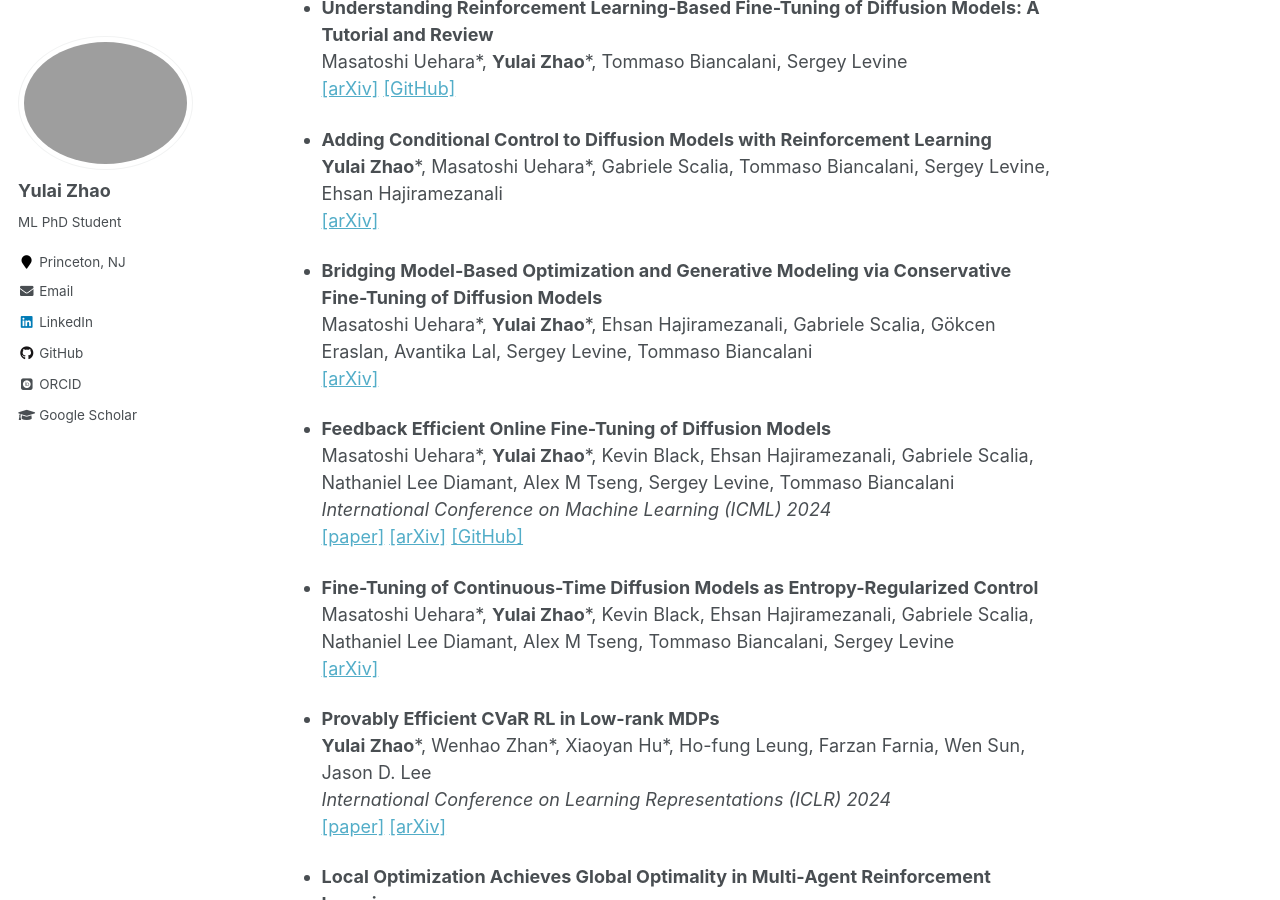
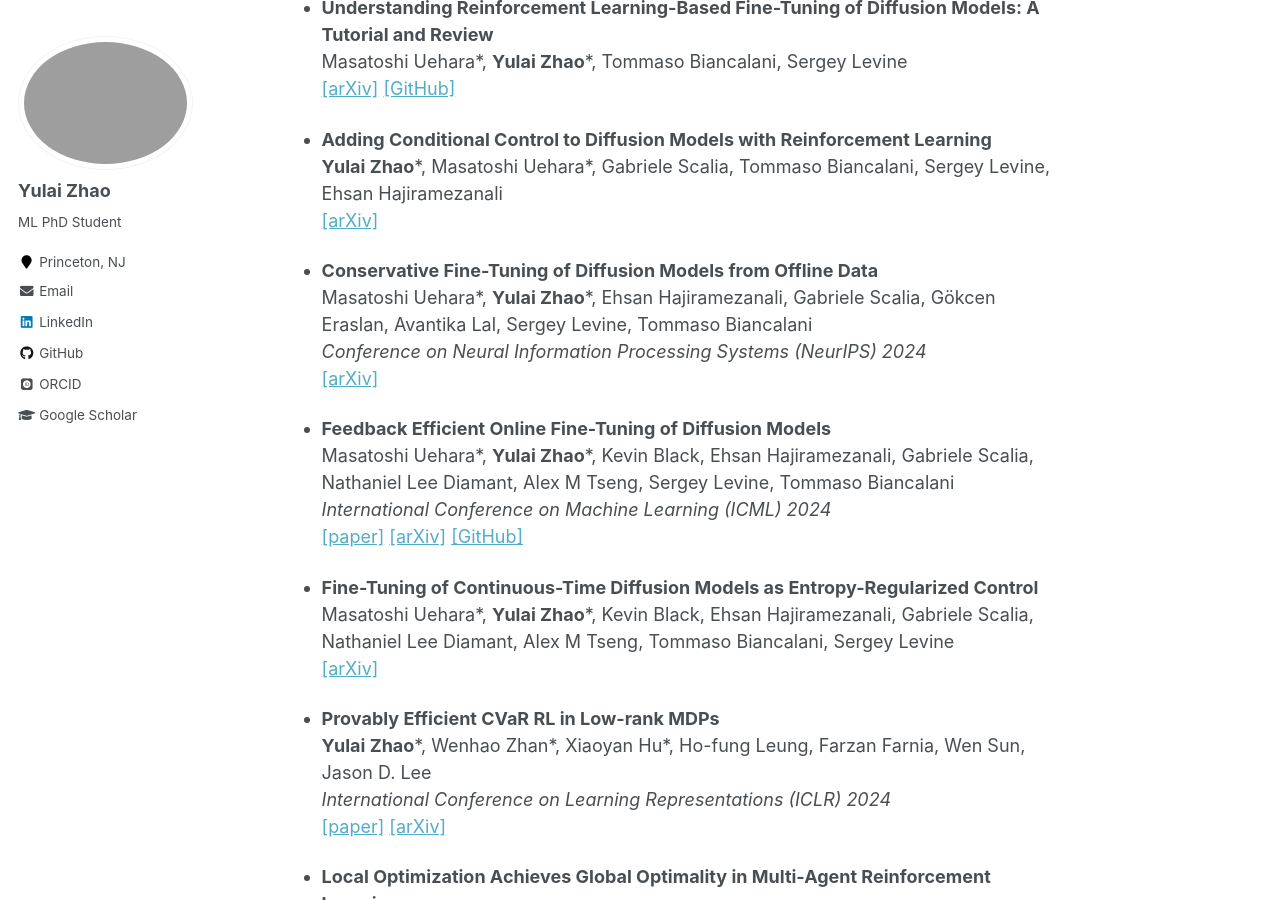
Before and after one commit to zhaoyl18/zhaoyl18.github.io, a Jekyll site: the page built from _pages/about.md, in a window 1280 px wide and 900 px high, scrolled down 902 px. Built offline with Jekyll 4.4.1, drawn with Linux system fonts in a browser that asks for light colours; some web fonts are replaced.

Commit message:
update neurips 2024

```diff
--- a/_pages/about.md
+++ b/_pages/about.md
@@ -36,8 +36,9 @@ My research primarily explores modern reinforcement learning and diffusion model
   **Yulai Zhao**\*, Masatoshi Uehara\*, Gabriele Scalia, Tommaso Biancalani, Sergey Levine, Ehsan Hajiramezanali
   [[arXiv]](https://arxiv.org/abs/2406.12120)
 
-- **Bridging Model-Based Optimization and Generative Modeling via Conservative Fine-Tuning of Diffusion Models**
+- **Conservative Fine-Tuning of Diffusion Models from Offline Data**
   Masatoshi Uehara\*, **Yulai Zhao**\*, Ehsan Hajiramezanali, Gabriele Scalia, Gökcen Eraslan, Avantika Lal, Sergey Levine, Tommaso Biancalani
+  *Conference on Neural Information Processing Systems (NeurIPS) 2024*
   [[arXiv]](https://arxiv.org/abs/2405.19673)
 
 - **Feedback Efficient Online Fine-Tuning of Diffusion Models**
```
Also changed, not shown: _pages/teaching.md (+1 -1 lines).
